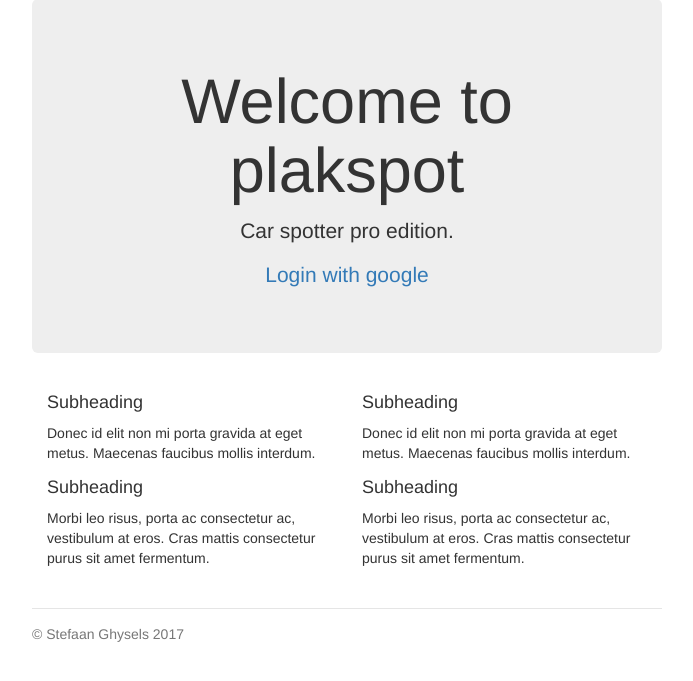
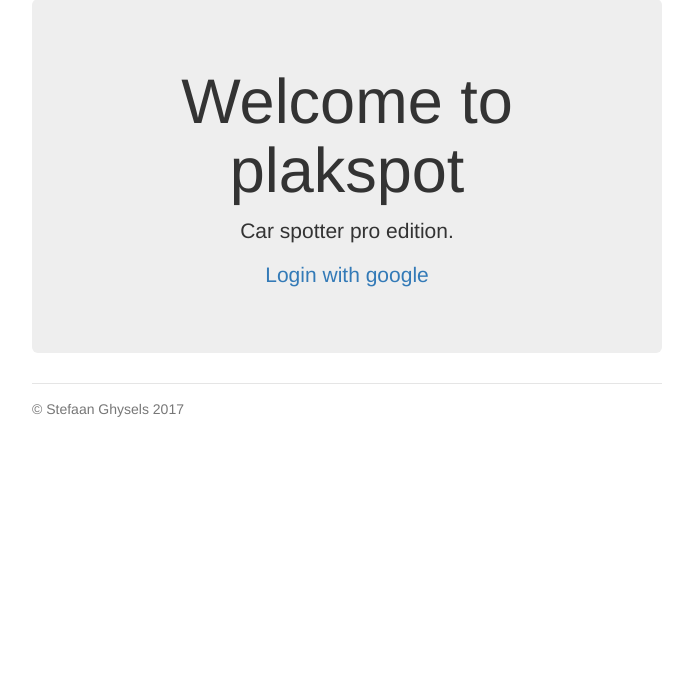
Before and after one commit to stefaang/plakspotr, a Flask app: page / in a window 1280 px wide. Shown: the part 87-768 px from the top of the page, without its empty margins (293-986 px from the left). Run offline with Flask 2, Linux system fonts and the light colour scheme; parts of the project's set-up code (start-up, migrations or seed data) failed here and were passed over; some libraries are stand-ins or nearby versions.

Commit message:
removed latin spam

```diff
--- a/plakspotr/templates/layout.html
+++ b/plakspotr/templates/layout.html
@@ -43,25 +43,25 @@
         {% block body %}{% endblock %}
     </div>
 
-    <div class="row marketing">
-        <div class="col-lg-6">
-            <h4>Subheading</h4>
-            <p>Donec id elit non mi porta gravida at eget metus. Maecenas faucibus mollis interdum.</p>
-
-            <h4>Subheading</h4>
-            <p>Morbi leo risus, porta ac consectetur ac, vestibulum at eros. Cras mattis consectetur purus sit amet
-                fermentum.</p>
-        </div>
-
-        <div class="col-lg-6">
-            <h4>Subheading</h4>
-            <p>Donec id elit non mi porta gravida at eget metus. Maecenas faucibus mollis interdum.</p>
-
-            <h4>Subheading</h4>
-            <p>Morbi leo risus, porta ac consectetur ac, vestibulum at eros. Cras mattis consectetur purus sit amet
-                fermentum.</p>
-        </div>
-    </div>
+{#    <div class="row marketing">#}
+{#        <div class="col-lg-6">#}
+{#            <h4>Subheading</h4>#}
+{#            <p>Donec id elit non mi porta gravida at eget metus. Maecenas faucibus mollis interdum.</p>#}
+{##}
+{#            <h4>Subheading</h4>#}
+{#            <p>Morbi leo risus, porta ac consectetur ac, vestibulum at eros. Cras mattis consectetur purus sit amet#}
+{#                fermentum.</p>#}
+{#        </div>#}
+{##}
+{#        <div class="col-lg-6">#}
+{#            <h4>Subheading</h4>#}
+{#            <p>Donec id elit non mi porta gravida at eget metus. Maecenas faucibus mollis interdum.</p>#}
+{##}
+{#            <h4>Subheading</h4>#}
+{#            <p>Morbi leo risus, porta ac consectetur ac, vestibulum at eros. Cras mattis consectetur purus sit amet#}
+{#                fermentum.</p>#}
+{#        </div>#}
+{#    </div>#}
     <footer class="footer">
         <p>© Stefaan Ghysels 2017</p>
     </footer>
```
